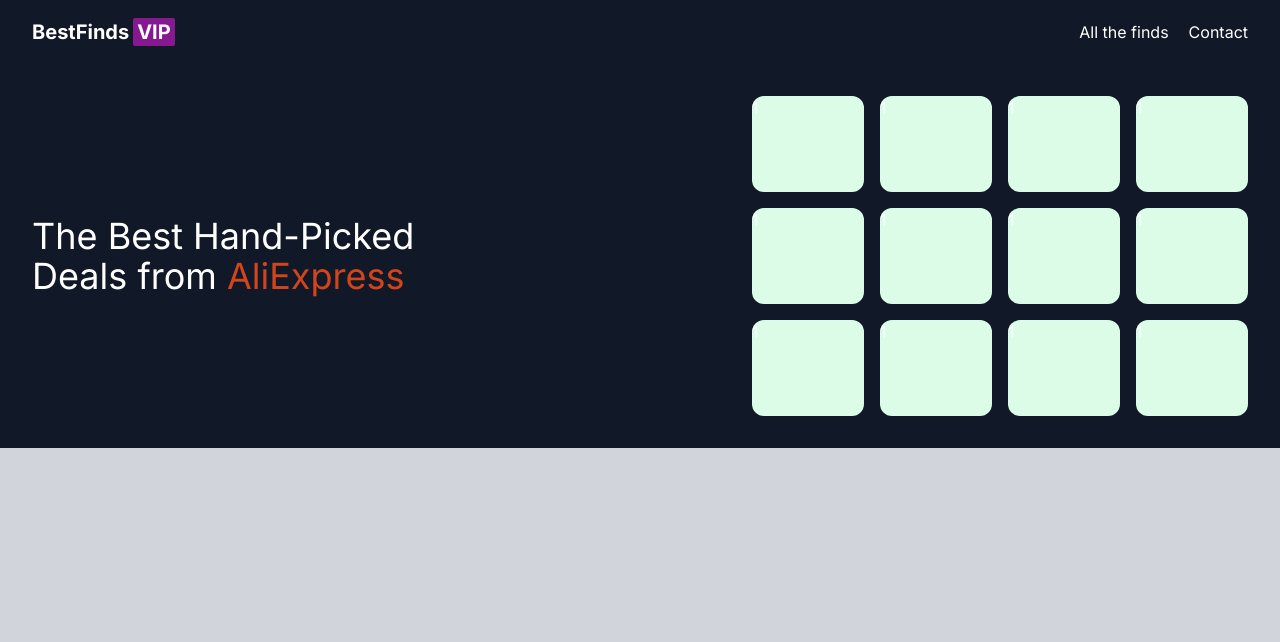
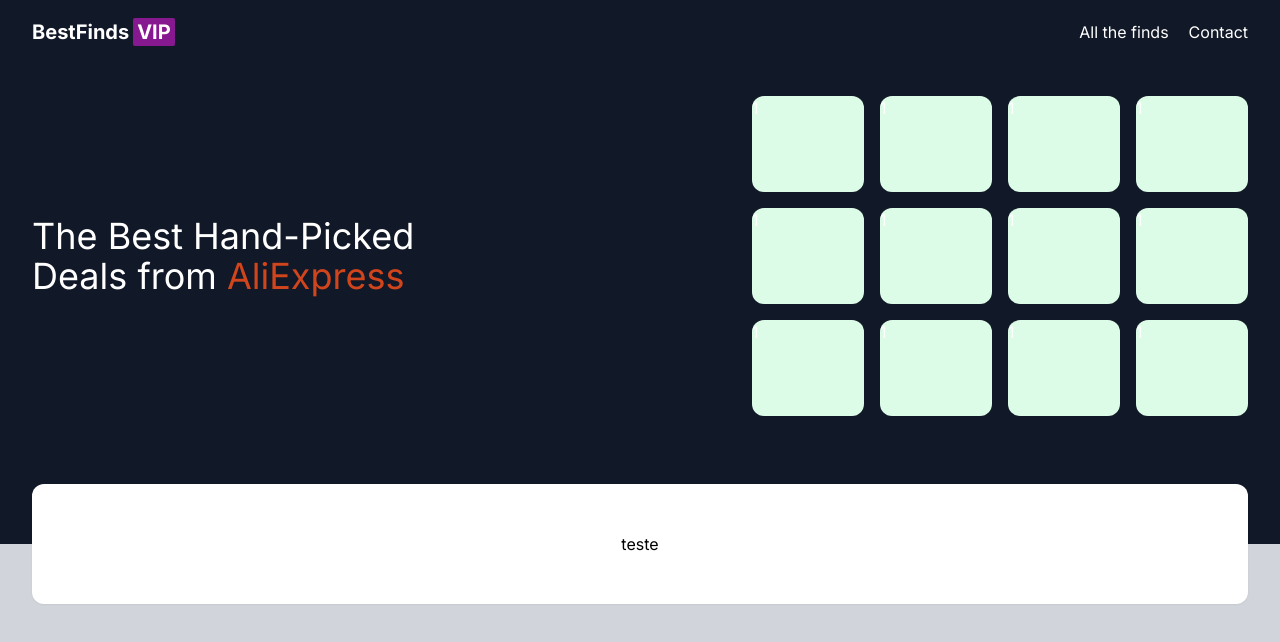
Before and after one commit to lehcosta/bestfinds.vip, a Next.js app: page / in a window 1280 px wide. Shown: the top 642 px of the page. Built offline with nearby package versions, Linux system fonts and the light colour scheme.

Commit message:
add filter bar

```diff
--- a/src/app/page.tsx
+++ b/src/app/page.tsx
@@ -53,6 +53,14 @@
           </div>
         </div>
       </div>
+      <div className="">
+        <div className="bg-gray-900 h-24"></div>
+        <div className="mx-auto max-w-7xl flex flex-col gap-7 md:flex-row items-center justify-between px-4 sm:px-6 lg:px-8">
+          <div className="bg-white w-full overflow-hidden py-12 rounded-xl mt-[-60px] shadow-sm flex items-center justify-center">
+            <h1>teste</h1>
+          </div>
+        </div>
+      </div>
     </main>
   );
 }
```
